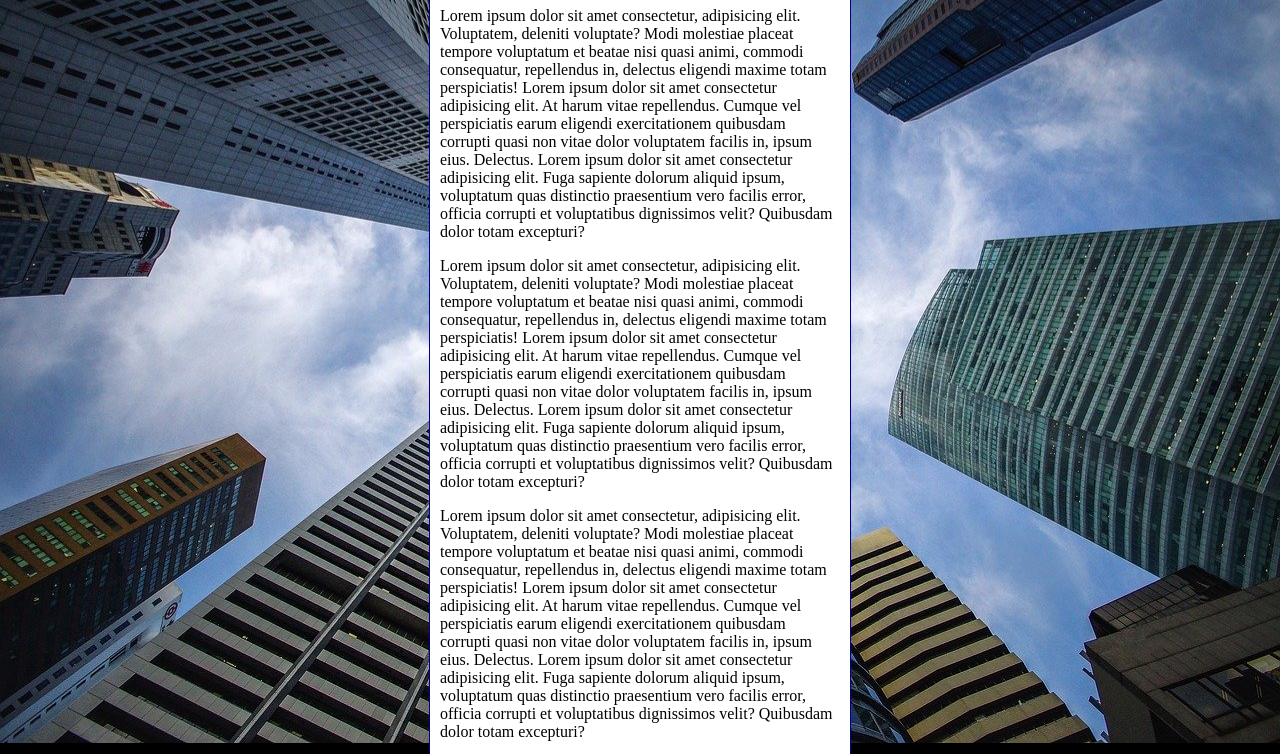
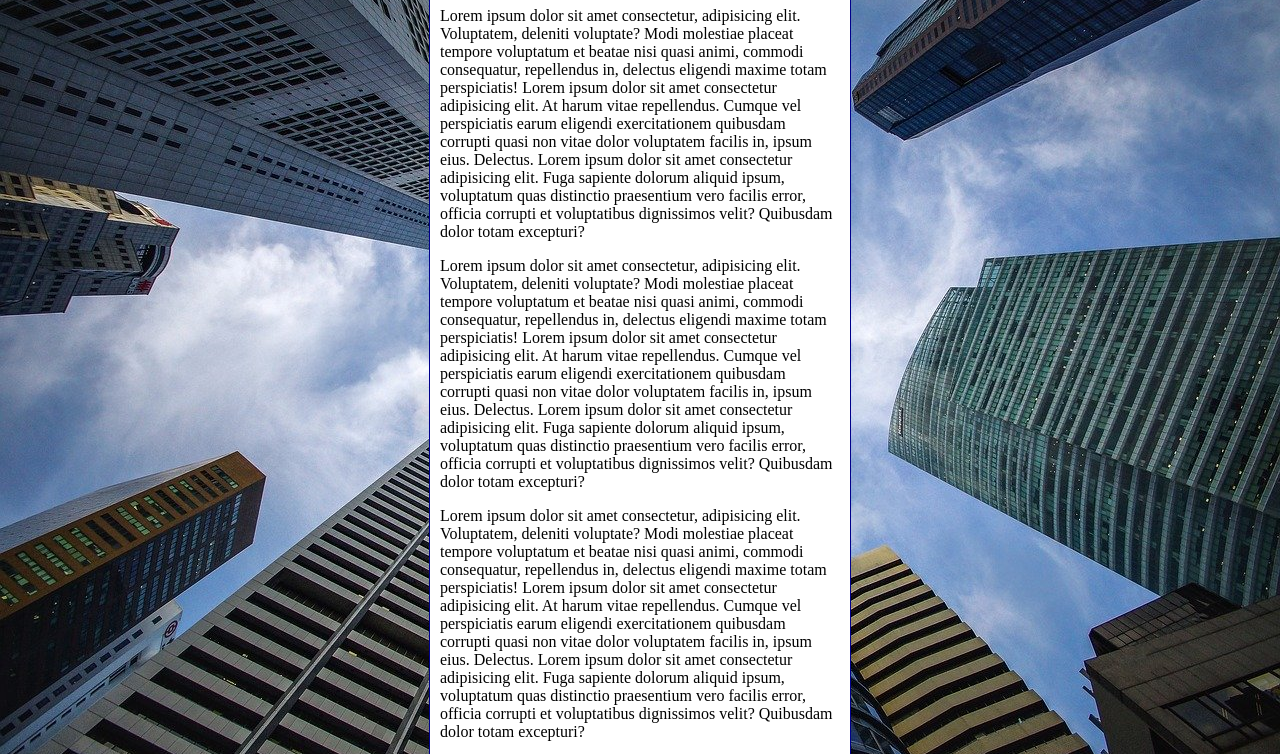
Before and after one commit to otaviofulgencio/html-css-cusoemvideo, a plain HTML site: page exercicios/ex022/fundo006.html in a window 1280 px wide. Shown: the part 92-846 px from the top of the page. Drawn offline with Linux system fonts and the light colour scheme.

Commit message:
atualizacoes no ex022

```diff
--- a/exercicios/ex022/fundo006.html
+++ b/exercicios/ex022/fundo006.html
@@ -3,20 +3,27 @@
 <head>
     <meta charset="UTF-8">
     <meta name="viewport" content="width=device-width, initial-scale=1.0">
-    <title>Document</title>
+    <title>Fundo fixo de tela</title>
     <style>
         body {
             height: 100vh;
-            background-color: black;
+            /* background-color: black;
             background-image: url(imagens/wallpaper002.jpg);
             background-position: center center;
             background-repeat: no-repeat;
             background-size: cover;
+            background-attachment: fixed; */
+
+            /* SHORTHAND - background
+                color > image > position / [size] > repeat > attachment
+            */
+
+            background: black url(imagens/wallpaper002.jpg) center center/cover no-repeat fixed;
         }
 
         main {
             background-color: white;
-            width: 400px;
+            max-width: 400px;
             padding: 10px;
             margin: auto;
             border: 1px solid darkblue;
```
